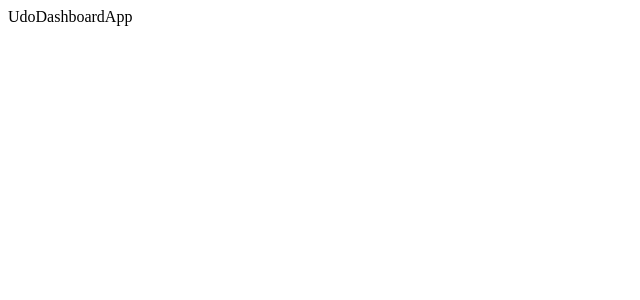
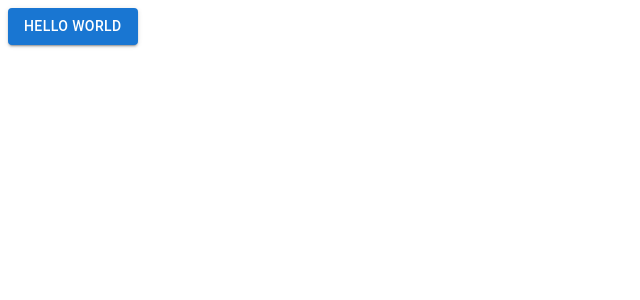
Before and after one commit to JorgeParedesDev/udo-dashboard-app, a React (Vite) app: page / in a window 1280 px wide. Shown: the top 300 px of the page, without its empty margins (0-640 px from the left). Built offline with nearby package versions, Linux system fonts and the light colour scheme.

Commit message:
chore(mui): install MUI and render Button in UdoDashboardApp

```diff
--- a/package.json
+++ b/package.json
@@ -16,6 +16,10 @@
 		"prepare": "husky"
 	},
 	"dependencies": {
+		"@emotion/react": "^11.14.0",
+		"@emotion/styled": "^11.14.0",
+		"@mui/icons-material": "^7.1.2",
+		"@mui/material": "^7.1.2",
 		"react": "^19.1.0",
 		"react-dom": "^19.1.0"
 	},
--- a/src/UdoDashboardApp.tsx
+++ b/src/UdoDashboardApp.tsx
@@ -1,3 +1,4 @@
+import Button from '@mui/material/Button';
 export const UdoDashboardApp = () => {
-	return <div>UdoDashboardApp</div>;
+	return <Button variant='contained'>Hello world</Button>;
 };
```
Also changed, not shown: 1 other file (tests, documents, lock files or other folders).
